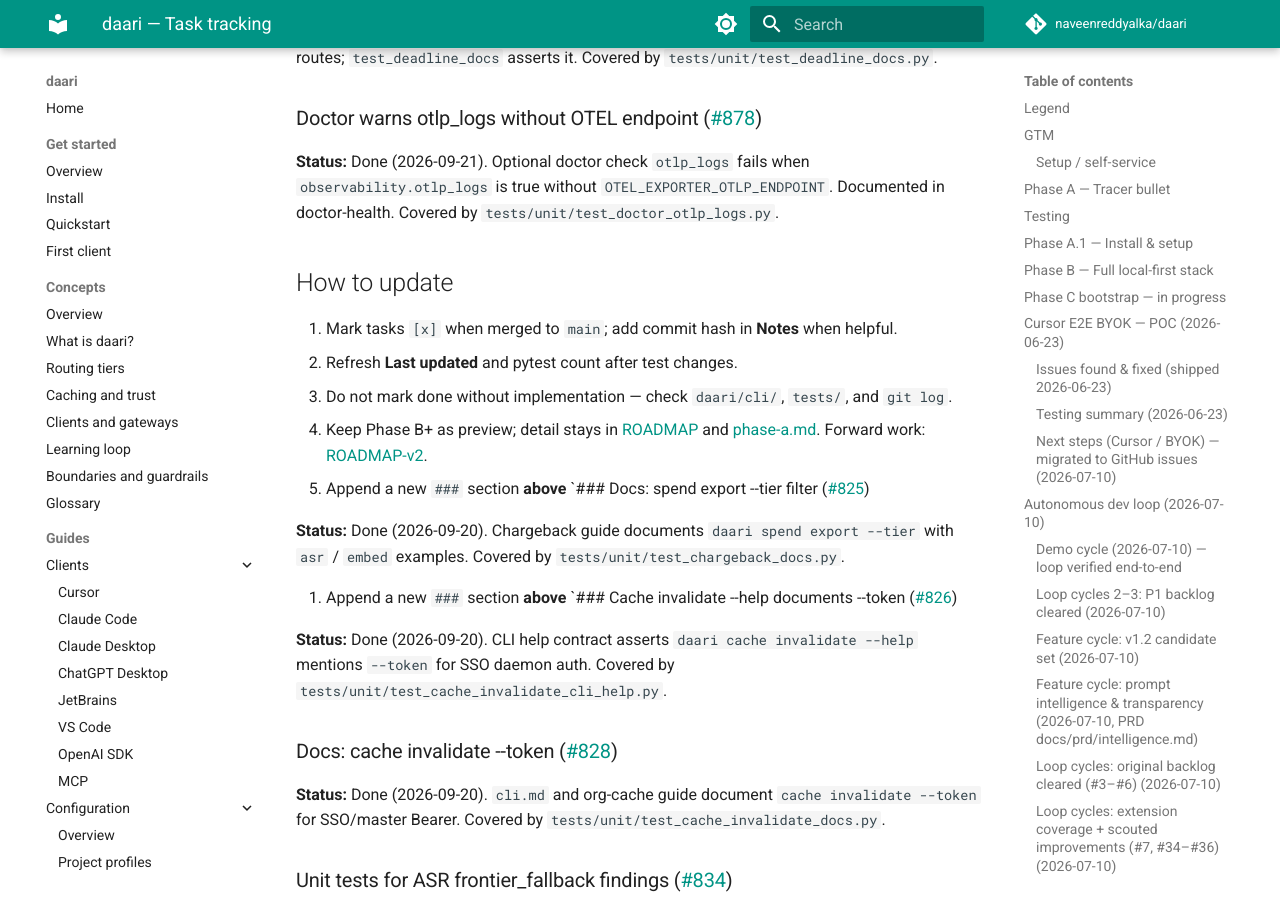
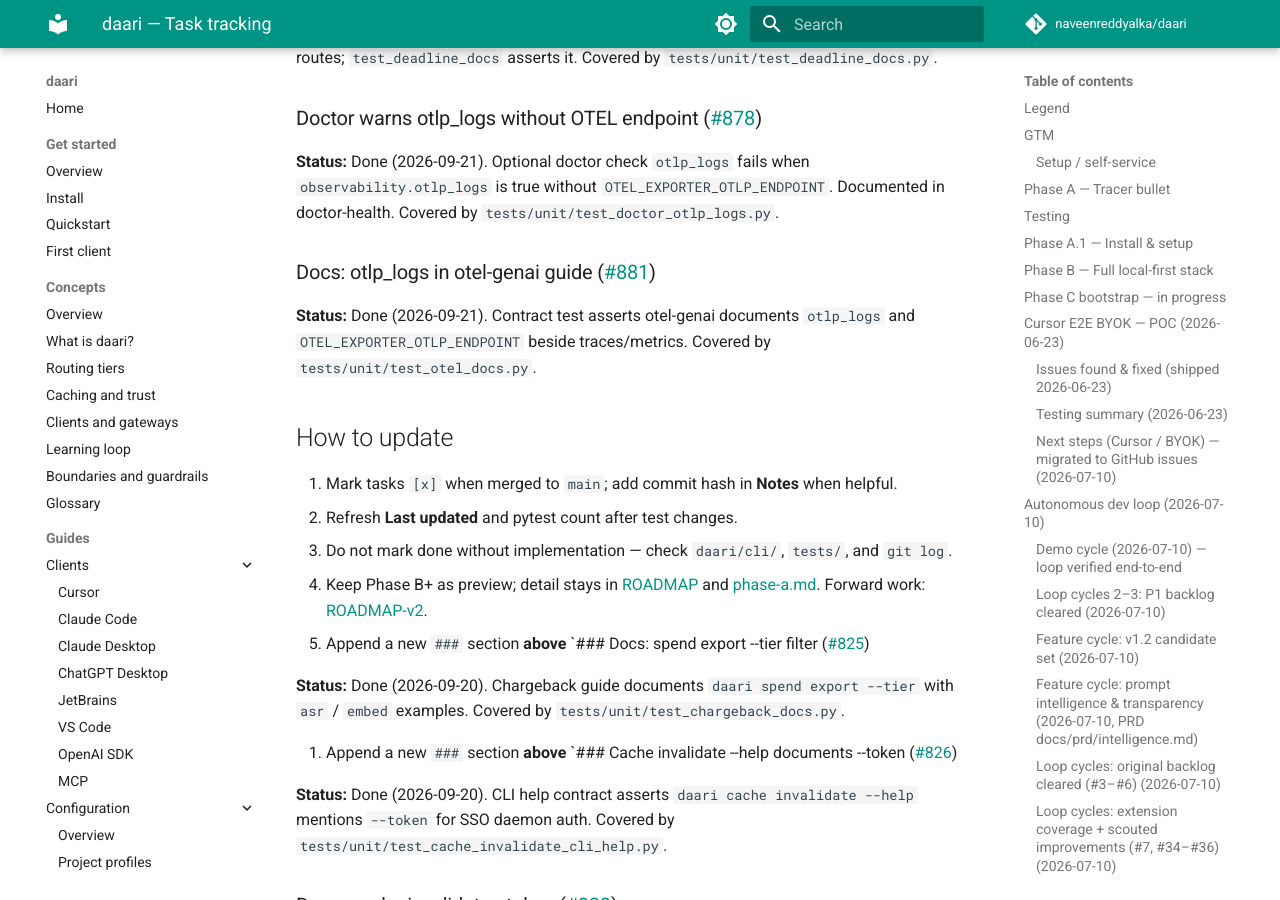
Before and after one commit to naveenreddyalka/daari, an MkDocs documentation site: the page built from docs/TRACKING.md, in a window 1280 px wide and 900 px high, scrolled down 91704 px. Built offline with MkDocs 1.6.1 and Material for MkDocs 9.7.7, drawn with Linux system fonts in a browser that asks for light colours; comment, search, counter and statistics services are not loaded.

Commit message:
docs(observability): contract-test otlp_logs in otel-genai guide
Pin the shipped OTLP logs section so the third signal stays documented beside
traces and metrics.

Co-authored-by: Cursor <cursoragent@cursor.com>

```diff
--- a/docs/TRACKING.md
+++ b/docs/TRACKING.md
@@ -3815,6 +3815,15 @@ deadline-honoring routes; `test_deadline_docs` asserts it. Covered by
 Documented in doctor-health. Covered by `tests/unit/test_doctor_otlp_logs.py`.
 
 
+
+### Docs: otlp_logs in otel-genai guide ([#881](https://github.com/naveenreddyalka/daari/issues/881))
+
+<!-- tracking:#881 -->
+**Status:** Done (2026-09-21). Contract test asserts otel-genai documents
+`otlp_logs` and `OTEL_EXPORTER_OTLP_ENDPOINT` beside traces/metrics. Covered by
+`tests/unit/test_otel_docs.py`.
+
+
 ## How to update
 
 1. Mark tasks `[x]` when merged to `main`; add commit hash in **Notes** when helpful.
```
Also changed, not shown: 1 other file.
